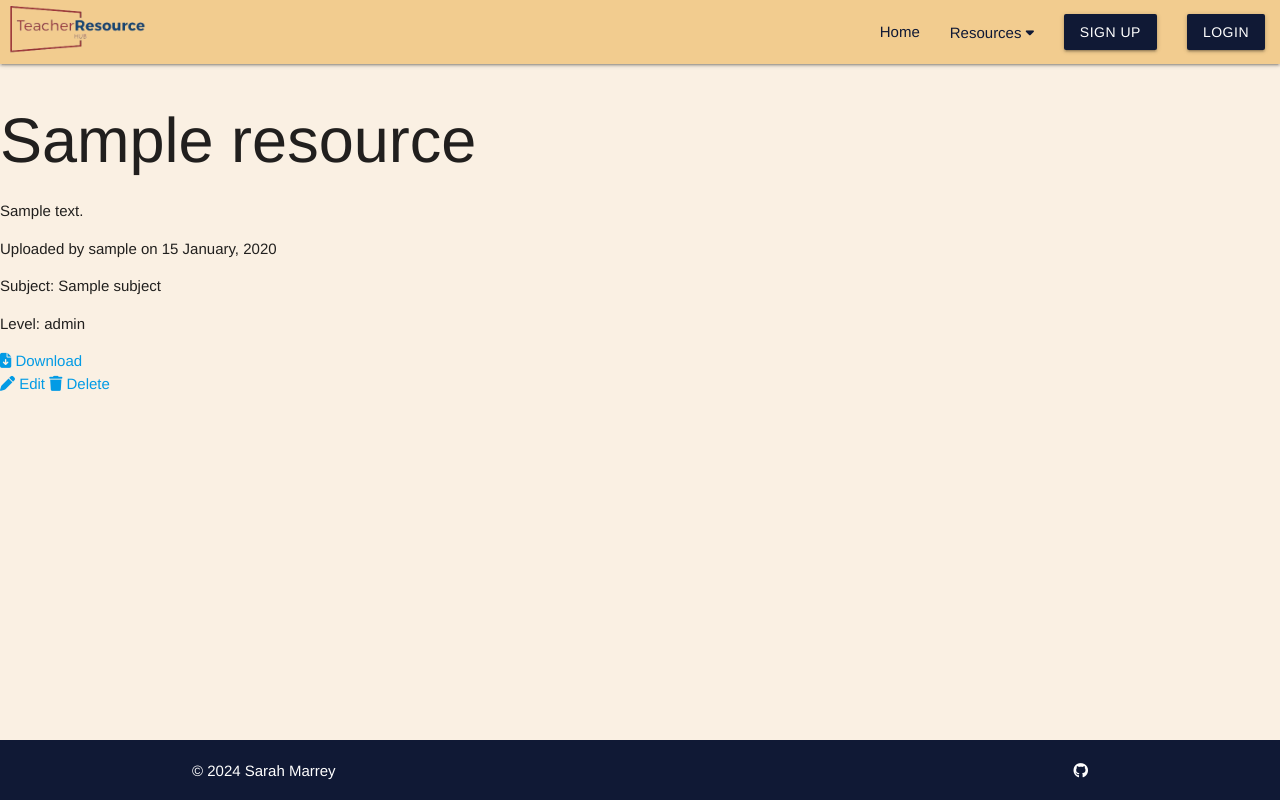
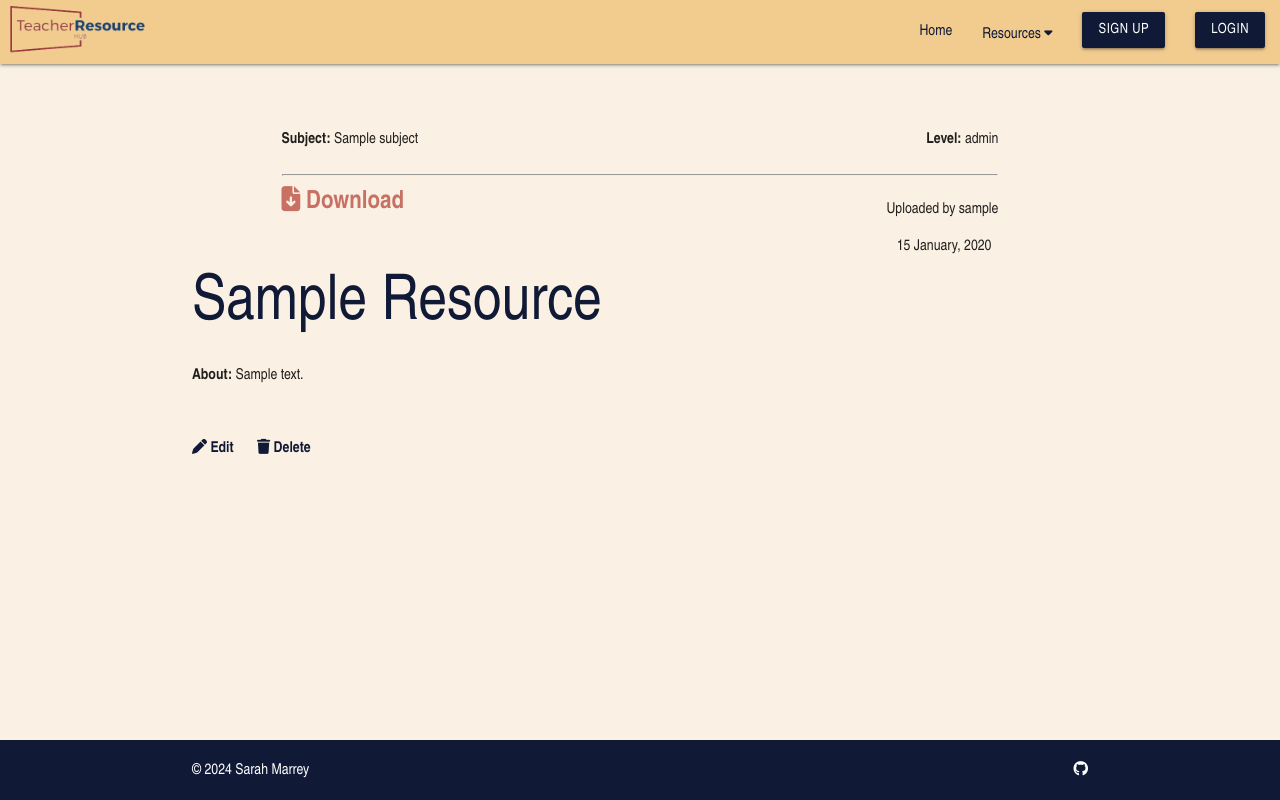
Before and after one commit to sarah2244-4/project-3-teacher-resource-hub, a Flask app: a page that uses resourcehub/templates/base.html in a window 1280 px wide. Run offline with Flask 3, Linux system fonts and the light colour scheme; tables that the repository leaves empty hold one stand-in row (values such as "Sample post"); some libraries are stand-ins or nearby versions.

Commit message:
Styled profile and view resource pages

```diff
--- a/resourcehub/routes.py
+++ b/resourcehub/routes.py
@@ -273,9 +273,10 @@ def delete_resource(resource_id):
 
     """
     resource = Resource.query.get_or_404(resource_id)
-    db.session.delete(resource)
-    db.session.commit()
-    flash("Resource successfully deleted", category="success")
+    if resource:
+        if resource.user_id == current_user.id:
+            db.session.delete(resource)
+            db.session.commit()
+            flash("Resource successfully deleted", category="success")
 
-
-    return redirect(url_for("profile"))
+            return redirect(url_for("profile"))
--- a/resourcehub/static/assets/css/style.css
+++ b/resourcehub/static/assets/css/style.css
@@ -7,7 +7,8 @@
   --off-white: rgb(250, 240, 227);
   --yellow-alpha: rgba(242, 204, 143, 0.4);
 
-  font-family:'Franklin Gothic Medium', 'Arial Narrow', Arial, sans-serif
+  font-family:'Franklin Gothic', 'Arial Narrow', Arial, sans-serif;
+  font-weight: 400;
 }
 
 * {
@@ -19,6 +20,7 @@ body {
   min-height: 100vh;
   flex-direction: column;
   background-color: var(--off-white);
+  overflow: auto !important;
 }
 
 main {
@@ -39,6 +41,18 @@ main {
   box-shadow: 0 1px 5px rgba(0, 0, 0, 0.1);
 }
 
+.bold {
+  font-weight: 900;
+}
+
+.inline {
+  display: inline-block;
+}
+
+.break {
+  padding: 40px;
+}
+
 /* Buttons */
 
 button {
@@ -49,10 +63,10 @@ button {
   background-color: var(--dark-blue);
 }
 
-.btn, .bg-link, .profile-table-icon, .clickable-row {
-  -webkit-transition: ease-in-out 0.5s;
-  -moz-transition: ease-in-out 0.5s;
-  transition: ease-in-out 0.5s;
+.btn, .bg-link, .profile-table-icon, .clickable-row, .download-icon {
+  -webkit-transition: ease-in-out 0.35s;
+  -moz-transition: ease-in-out 0.35s;
+  transition: ease-in-out 0.35s;
 }
 
 .btn:hover, .btn:focus, .btn-active, .bg-link:active, .btn::after, .bg-link::after, .bg-link:hover {
@@ -80,7 +94,7 @@ button {
   background-color: var(--yellow);
 }
 
-.nav-link {
+.nav-link, .profile-table-icon, .icon-button {
   color: var(--dark-blue);
 }
 
@@ -243,17 +257,58 @@ th {
   width: 40%;
 }
 
+.five {
+  width: 5%;
+}
+
+.twenty {
+  width: 20%;
+}
+
 .clickable-row:hover {
   cursor: pointer;
   background-color: var(--yellow-alpha);
 }
 
-.profile-table-icon {
-  color: var(--dark-blue);
+.profile-table-icon:hover, .profile-table-icon:active, .profile-table-icon:focus, .icon-button:hover, .icon-button:active, .icon-button:focus {
+  color: var(--red);
 }
 
-.profile-table-icon:hover, .profile-table-icon:active, .profile-table-icon:focus {
+.date {
+  display: block;
+  text-align: right;
+  margin-right: -105px;
+}
+
+.small-container {
+  width: 80%;
+  margin: 50px auto;
+}
+
+.title {
+  color: var(--dark-blue);
+  text-transform: capitalize;
+}
+
+.download-icon {
+  font-size: 25px;
   color: var(--red);
+}
+
+.download-icon:hover, .download-icon:focus, .download-icon:active {
+  color: var(--darkred);
+}
+
+.description {
+  margin-bottom: 20px;
+}
+
+.user-buttons {
+  padding: 30px 0;
+}
+
+.user-buttons .icon-button {
+  margin-right: 20px;
 }
 
 /* Forms */
@@ -261,3 +316,7 @@ th {
 form label {
   font-size: 1rem;
 }
+
+form {
+  background-color: var(--off-white);
+}
--- a/resourcehub/static/js/script.js
+++ b/resourcehub/static/js/script.js
@@ -11,8 +11,12 @@ document.addEventListener("DOMContentLoaded", function () {
 	// form select initialization
 	let select = document.querySelectorAll("select");
 	M.FormSelect.init(select);
+	// modal initialization
+	let modals = document.querySelectorAll(".modal");
+	M.Modal.init(modals);
+
 });
 
-document.getElementById("my-link").addEventListener("click", function (e) {
-	console.log("Click happened for: " + e.target.id);
-});
+// document.getElementById("my-link").addEventListener("click", function (e) {
+// 	console.log("Click happened for: " + e.target.id);
+// });
--- a/resourcehub/templates/base.html
+++ b/resourcehub/templates/base.html
@@ -105,9 +105,13 @@
             {% endwith %}
         </div>
 
+
         {% block content %}
         {% endblock %}
+
+
     </main>
+
 
 
     <!-- Footer -->
--- a/resourcehub/templates/view.html
+++ b/resourcehub/templates/view.html
@@ -1,22 +1,55 @@
 {% extends "base.html" %}
 {% block content %}
 
-<h1>{{ resource.resource_title }}</h1>
-<p>{{ resource.resource_description }}</p>
-<p>Uploaded by {{ resource.user.username }} on {{ resource.date_created.strftime('%d %B, %Y') }}</p>
-<p>Subject: {{ resource.subject.subject_name }}</p>
-<p>Level: {{ resource.education_level.level }}</p>
+<div class="container">
 
-<!-- Download button -->
-<a href="{{ url_for('download', resource_id=resource.id) }}"><i class="fa-solid fa-file-arrow-down"></i><span> Download</span></a>
+    <div class="small-container">
+        <p class="inline"><span class="bold">Subject:</span> {{ resource.subject.subject_name }}</p>
+        <p class="inline right"><span class="bold">Level:</span> {{ resource.education_level.level }}</p>
+        <hr>
+        <!-- Download button -->
+        <a href="{{ url_for('download', resource_id=resource.id) }}" class="bold download-icon">
+            <i class="fa-solid fa-file-arrow-down"></i> <span >Download</span>
+        </a>
+        <p class="right">Uploaded by {{ resource.user.username }}</p>
+        <br>
+        <p class="date right">{{ resource.date_created.strftime('%d %B, %Y') }}</p>
+    </div>
 
-<br>
-{% if user == current_user %}
-<!-- Edit button -->
-<a href="#"><i class="fa-solid fa-pen"></i><span> Edit</span></a>
-<!-- Delete button -->
-<a href="{{ url_for('delete_resource', resource_id=resource.id) }}"><i class="fa-solid fa-trash"></i><span> Delete</span></a>
+    <h1 class="title">{{ resource.resource_title }}</h1>
+
+    <p class="description"><span class="bold">About:</span> {{ resource.resource_description }}</p>
+
+    <div class="user-buttons">
+        {% if user == current_user %}
+
+        <!-- Edit button -->
+        <a href="{{ url_for('edit_resource', resource_id=resource.id) }}" class="icon-button bold">
+            <i class="fa-solid fa-pen"></i> Edit
+        </a>
+
+        <!-- Delete button - modal trigger -->
+        <a class="modal-trigger icon-button bold" href="#modal1">
+            <i class="fa-solid fa-trash"></i> Delete
+        </a>
+    </div>
+</div>
+
+<!-- Modal Structure -->
+<div id="modal1" class="modal">
+    <div class="modal-content">
+        <h4 class="bold">This will delete {{ resource.resource_title }} permanently. Are you sure?</h4>
+    </div>
+    <div class="modal-footer">
+        <a href="#" class="modal-close btn-flat">No</a>
+        <a href="{{ url_for('delete_resource', resource_id=resource.id) }}" class="modal-close btn-flat">
+            Yes
+        </a>
+    </div>
+</div>
+
 {% endif %}
 
 
+
 {% endblock %}
```
Also changed, not shown: resourcehub/templates/profile.html (+8 -6 lines), README.md.
